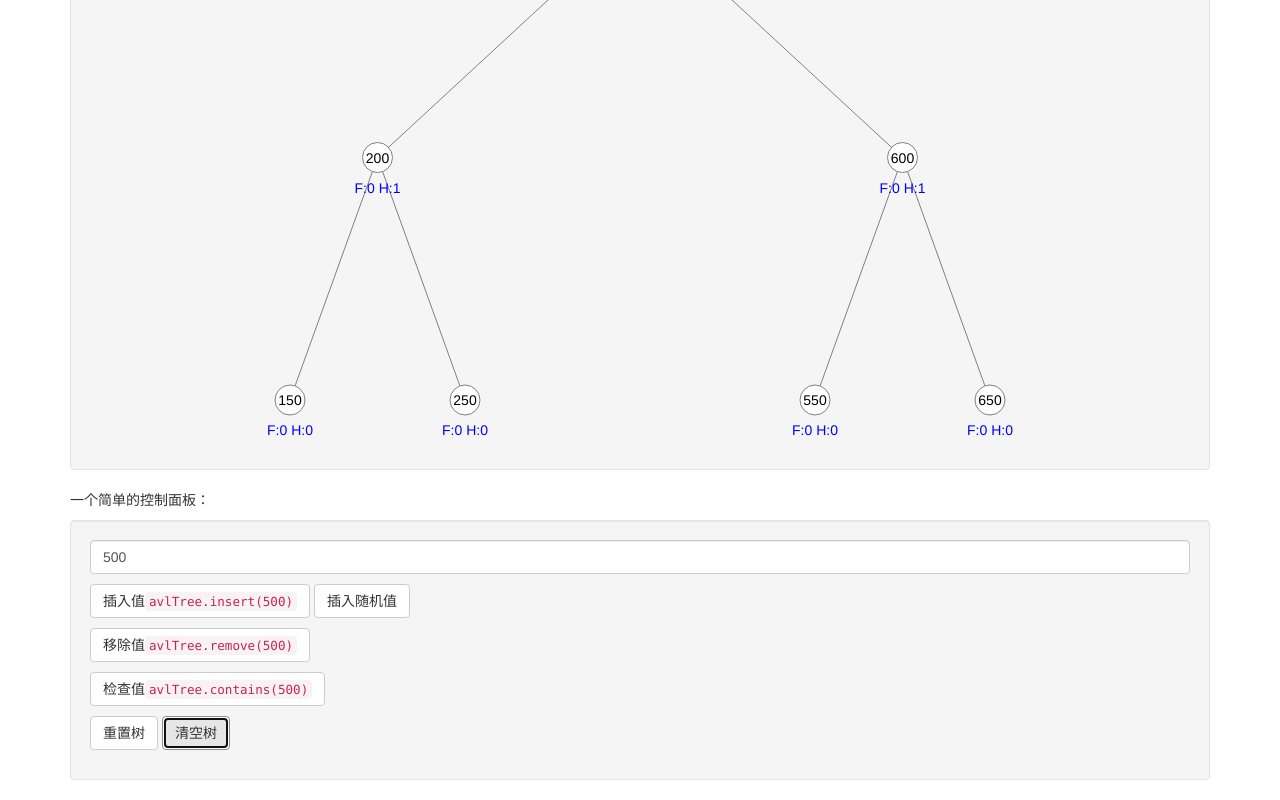
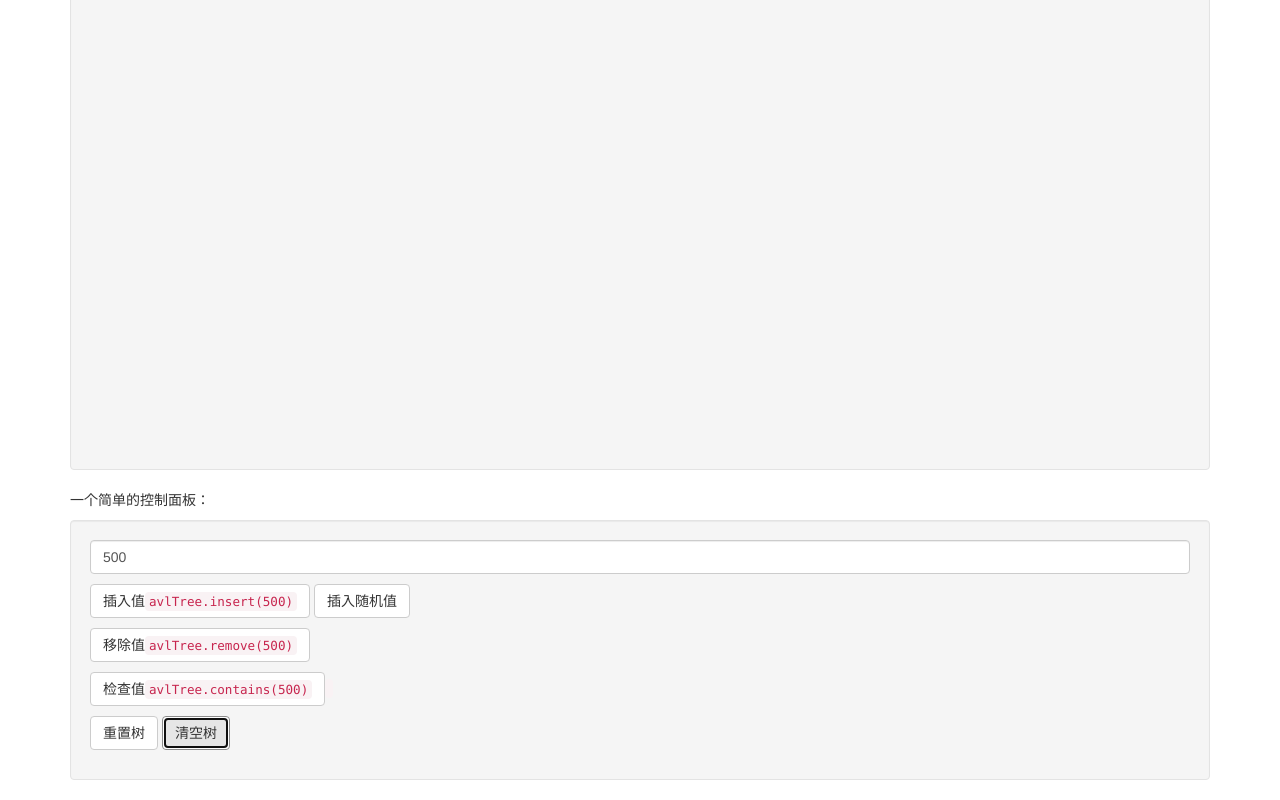
Before and after one commit to lq111lq/DataStructueresAndD3, a website: page content/tree/avl-tree/index.html in a window 1280 px wide. Both pictures are taken after a click on the button "清空树". Shown: the part 2740-3540 px from the top of the page. Drawn offline with nearby package versions, Linux system fonts and the light colour scheme.

Commit message:
BUG修正

```diff
--- a/content/tree/avl-tree/index.html
+++ b/content/tree/avl-tree/index.html
@@ -137,7 +137,7 @@
           })
 
           function handleClear() {
-            avlTree = new avlTree()
+            avlTree = new AvlTree()
             treeRenderer.tree = avlTree
             treeRenderer.render()
           }
```
